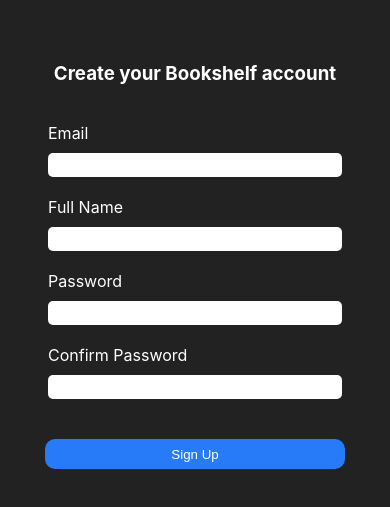
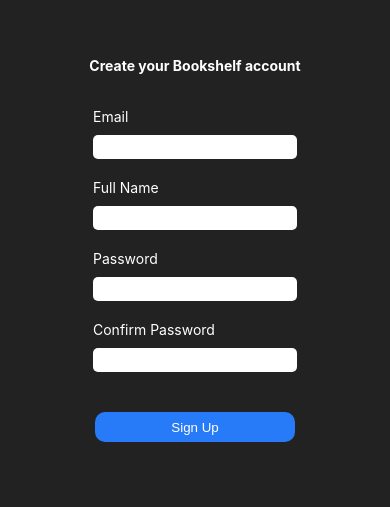
Before and after one commit to VivKatara/bookshelf, a React (Create React App) app in the folder client/: page /register in a window 390 px wide. Shown: the part 149-656 px from the top of the page. Built offline with nearby package versions, Linux system fonts and the light colour scheme; no server answers.

Commit message:
Responsive AddBookModal

```diff
--- a/client/src/components/AddBookModal.js
+++ b/client/src/components/AddBookModal.js
@@ -2,7 +2,13 @@
 import axios from "axios";
 import { useOutsideClick } from "../hooks/useOutsideClick";
 import styled from "@emotion/styled";
-import { Form, Input } from "../styles/authForms";
+import {
+  Form,
+  FormHeader,
+  Label,
+  Input,
+  SubmitButton,
+} from "../styles/authForms";
 
 const initialState = {
   title: "",
@@ -89,10 +95,10 @@
       <CloseButton onClick={handleClose}>X</CloseButton>
       <Form onSubmit={handleSubmit}>
         <FormDiv>
-          <h3>Add a Book to one of your Shelves</h3>
+          <FormHeader>Add a Book to one of your Shelves</FormHeader>
         </FormDiv>
         <FormDiv>
-          <label>Title</label>
+          <Label>Title</Label>
           <Input
             type="text"
             name="title"
@@ -104,7 +110,7 @@
           />
         </FormDiv>
         <FormDiv>
-          <label>Author</label>
+          <Label>Author</Label>
           <Input
             type="text"
             name="author"
@@ -116,7 +122,7 @@
           />
         </FormDiv>
         <FormDiv>
-          <label>Shelf</label>
+          <Label>Shelf</Label>
           <Select
             id="shelf"
             name="shelf"
@@ -126,9 +132,6 @@
             }
           >
             {shelfOptions}
-            {/* <option value="currentBooks">Currently Reading</option>
-              <option value="pastBooks">Have Read</option>
-              <option value="futureBooks">Want to Read</option> */}
           </Select>
         </FormDiv>
         <FormDiv>
@@ -142,15 +145,20 @@
 export default AddBookModal;
 
 export const MainModal = styled.div`
+  width: 50%;
+  heigth: 50%;
   position: fixed;
-  background-color: #333333;
-  min-width: 50%;
-  max-width: 50%;
-  min-height: 50%;
-  max-height: 50%;
   top: 50%;
   left: 50%;
   transform: translate(-50%, -50%);
+  display: flex;
+  flex-direction: column;
+  background-color: #333333;
+  z-index: 1;
+
+  @media (max-width: 700px) {
+    width: 90%;
+  }
 `;
 
 const FormDiv = styled.div`
@@ -160,6 +168,7 @@
   margin-left: auto;
   margin-right: auto;
   text-align: left;
+  // background-color: green;
   color: white;
 `;
 
@@ -170,29 +179,14 @@
   border-radius: 5px;
   padding: 2px;
   margin-top: 10px;
-`;
 
-const SubmitButton = styled.button`
-  height: 30px;
-  width: 300px;
-  margin-top: 20px;
-  outline: none;
-  border: none;
-  border-radius: 10px;
-  text-align: center;
-  background-color: #287bf8;
-  color: #ffffff;
-
-  &:hover {
-    cursor: pointer;
+  @media (max-width: 400px) {
+    width: 200px;
   }
 `;
 
 const CloseButton = styled.button`
-  position: fixed;
-  width: 5%;
-  margin-top: 5px;
-  margin-left: 95%;
+  margin-left: auto;
   border: none;
   outline: none;
   color: white;
--- a/client/src/components/Header.js
+++ b/client/src/components/Header.js
@@ -19,7 +19,7 @@
           <p>Bookshelf</p>
         </HyperLink>
         <User>
-          <p>{props.userName}</p>
+          <Username>{props.userName}</Username>
           <Profile ref={buttonRef} onClick={changeModal}>
             {props.userName[0]}
           </Profile>
@@ -42,52 +42,72 @@
 
 const HeaderContainer = styled.div`
   width: 100%;
-  min-height: 50px;
-  border-bottom: 1px solid white;
   display: flex;
   flex-direction: row;
-  color: #ffffff;
+  border-bottom: 1px solid white;
   font-size: 20px;
   background-color: #222222;
-  // background-color: blue;
+  color: #ffffff;
+
+  @media (max-width: 400px) {
+    font-size: 14px;
+  }
 `;
 
 const HyperLink = styled.a`
   margin-left: 10%;
   color: white;
   text-decoration: none;
-
   &:hover {
     color: #287bf8;
   }
-  // background-color: blue;
 `;
 
 const User = styled.div`
-  width: 15%;
+  margin-left: auto;
+  margin-right: 10%;
+  flex-basis: 50%;
+  flex-grow: 1;
   display: flex;
   flex-direction: row;
-  margin-left: auto;
-  margin-right: 10%;
-  // background-color: green;
+  justify-content: flex-end;
+  align-items: center;
+
+  @media (max-width: 400px) {
+    margin-right: 10px;
+  }
+`;
+
+const Username = styled.p`
+  margin-right: 30px;
+
+  @media (max-width: 400px) {
+    margin-right: 10px;
+  }
 `;
 
 const Profile = styled.button`
-  margin-left: 20%;
-  margin-top: 10px;
-  color: white;
+  width: 40px;
   height: 40px;
-  width: 40px;
-  background: none;
   border: 1px solid white;
   border-radius: 50%;
+  font-size: 20px;
+  background-color: red;
+  color: white;
+
   &:hover {
     cursor: pointer;
   }
+
   &:active,
   &:focus {
     text-decoration: none;
     outline: none;
   }
-  font-size: 20px;
+
+  @media (max-width: 400px) {
+    width: 30px;
+    height: 30px;
+    font-size: 12px;
+  }
 `;
--- a/client/src/components/Login.js
+++ b/client/src/components/Login.js
@@ -9,6 +9,8 @@
   CentralDiv,
   Form,
   FormDiv,
+  FormHeader,
+  Label,
   Input,
   SubmitButton,
 } from "../styles/authForms";
@@ -62,10 +64,10 @@
       <CentralDiv>
         <Form onSubmit={handleSubmit}>
           <FormDiv>
-            <h3>Sign into your Bookshelf account</h3>
+            <FormHeader>Sign into your Bookshelf account</FormHeader>
           </FormDiv>
           <FormDiv>
-            <label>Email</label>
+            <Label>Email</Label>
             <Input
               type="text"
               name="email"
@@ -78,7 +80,7 @@
             />
           </FormDiv>
           <FormDiv>
-            <label>Password</label>
+            <Label>Password</Label>
             <Input
               type="text"
               name="password"
--- a/client/src/components/Register.js
+++ b/client/src/components/Register.js
@@ -6,6 +6,8 @@
   CentralDiv,
   Form,
   FormDiv,
+  FormHeader,
+  Label,
   Input,
   SubmitButton,
 } from "../styles/authForms";
@@ -70,10 +72,10 @@
       <CentralDiv>
         <Form onSubmit={handleSubmit}>
           <FormDiv>
-            <h3>Create your Bookshelf account</h3>
+            <FormHeader>Create your Bookshelf account</FormHeader>
           </FormDiv>
           <FormDiv>
-            <label>Email</label>
+            <Label>Email</Label>
             <Input
               type="text"
               name="email"
@@ -86,7 +88,7 @@
             />
           </FormDiv>
           <FormDiv>
-            <label>Full Name</label>
+            <Label>Full Name</Label>
             <Input
               type="text"
               name="fullName"
@@ -99,7 +101,7 @@
             />
           </FormDiv>
           <FormDiv>
-            <label>Password</label>
+            <Label>Password</Label>
             <Input
               type="text"
               name="password"
@@ -112,7 +114,7 @@
             />
           </FormDiv>
           <FormDiv>
-            <label>Confirm Password</label>
+            <Label>Confirm Password</Label>
             <Input
               type="text"
               name="passwordConfirm"
--- a/client/src/styles/authForms.js
+++ b/client/src/styles/authForms.js
@@ -17,6 +17,7 @@
   flex-direction: column;
   text-align: center;
   color: white;
+
   @media (max-width: 700px) {
     width: 100%;
   }
@@ -25,6 +26,7 @@
 export const Form = styled.form`
   display: flex;
   flex-direction: column;
+  justify-content: center;
   align-items: center;
 `;
 
@@ -35,17 +37,33 @@
   text-align: left;
 `;
 
+export const FormHeader = styled.h3`
+  @media (max-width: 400px) {
+    text-align: center;
+    font-size: 14px;
+  }
+`;
+
+export const Label = styled.label`
+  @media (max-width: 400px) {
+    font-size: 14px;
+  }
+`;
+
 export const Input = styled.input`
-  height: 20px;
   width: 290px;
+  flex-basis: 20px; // height
+  margin-top: 10px;
+  padding: 2px;
   border: none;
   border-radius: 5px;
-  padding: 2px;
-  margin-top: 10px;
+  @media (max-width: 400px) {
+    width: 200px;
+  }
 `;
 
 export const SubmitButton = styled.button`
-  height: 30px;
+  flex-basis: 30px; // height
   width: 300px;
   margin-top: 20px;
   outline: none;
@@ -58,4 +76,8 @@
   &:hover {
     cursor: pointer;
   }
+
+  @media (max-width: 400px) {
+    width: 200px;
+  }
 `;
```
